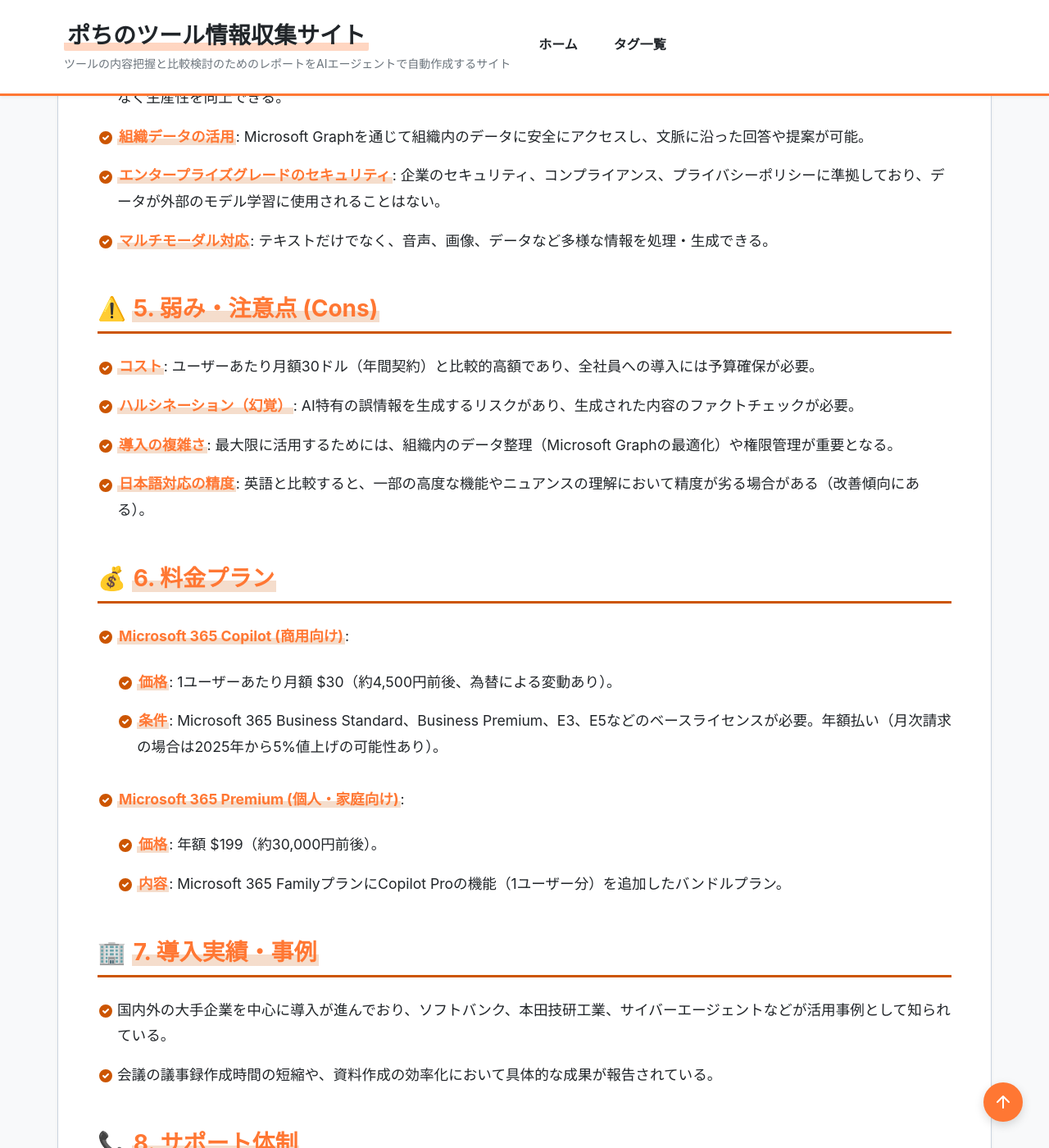
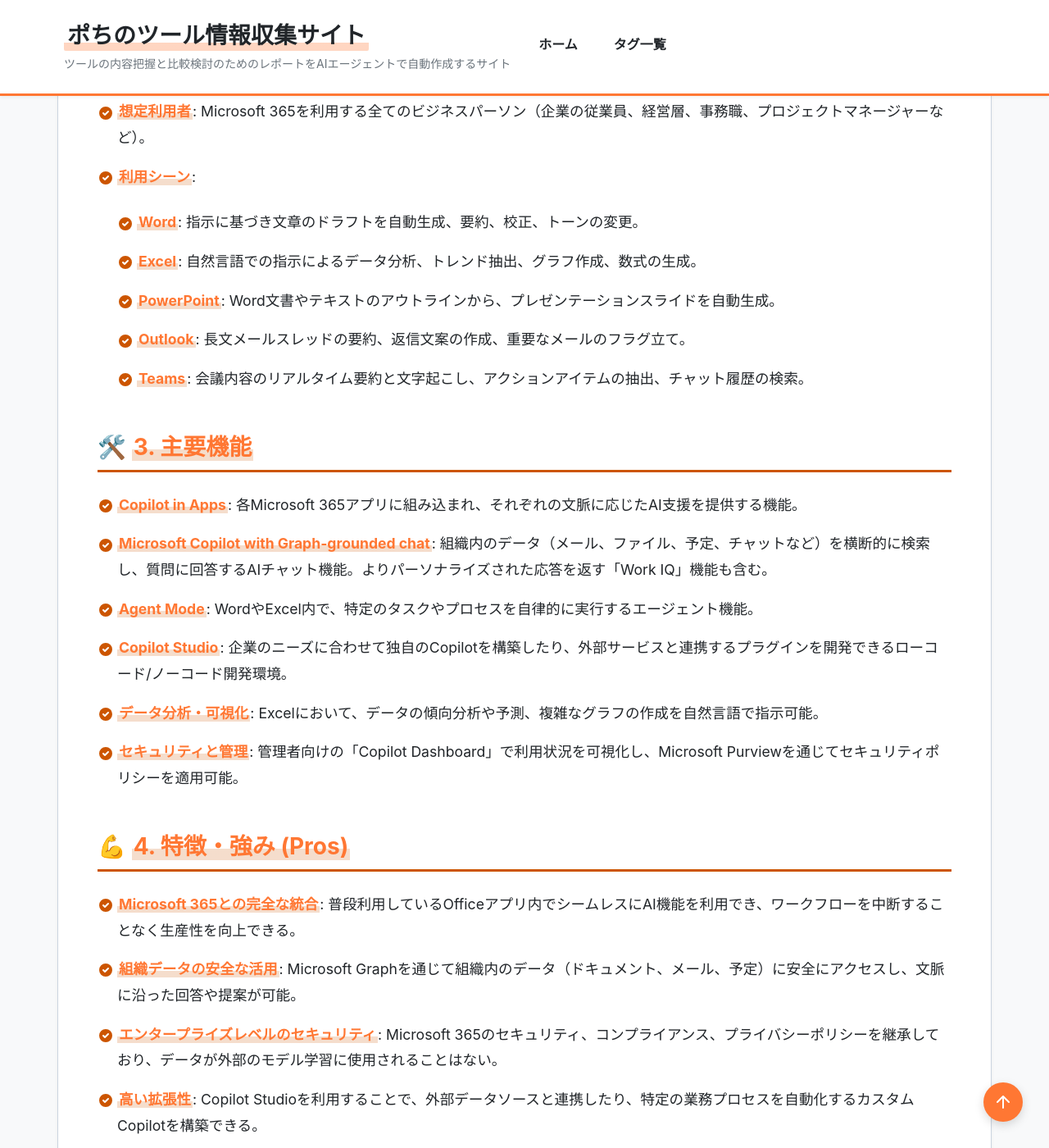
Before and after one commit to aegisfleet/tool-survey-report, a Jekyll site: the page built from _reports/microsoft-365-copilot.md, in a window 1280 px wide and 1400 px high, scrolled down 3706 px. Shown: the whole window at 82% size. Built offline with Jekyll 4.4.1, drawn with Linux system fonts in a browser that asks for light colours; some of the changed text lies outside the part shown.

Commit message:
feat(reports): Microsoft 365 Copilotレポートを更新 (#376)
AGENTS.mdの指示に基づき、Microsoft 365 Copilotの調査レポートを最新情報に更新し、テンプレートの構成に準拠させました。

主な変更点:
- フロントマターに`quick_summary`と`evaluation`セクションを追加
- 全セクションの内容を2026年1月時点の情報に更新
- 料金プランと類似ツール比較を表形式に修正
- `related_tools`で指定された関連レポートに逆リンクを追加し、双方向の整合性を確保

Co-authored-by: google-labs-jules[bot] <161369871+google-labs-jules[bot]@users.noreply.github.com>

```diff
--- a/_reports/microsoft-365-copilot.md
+++ b/_reports/microsoft-365-copilot.md
@@ -1,27 +1,63 @@
 ---
+# === フロントマター ===
+# 【必須項目】
 title: "Microsoft 365 Copilot 調査レポート"
 tool_name: "Microsoft 365 Copilot"
+tool_reading: "マイクロソフト 365 コパイロット"
 category: "生成AI"
 developer: "Microsoft"
 official_site: "https://www.microsoft.com/ja-jp/microsoft-365/copilot"
 date: "2025-11-28"
-last_updated: "2025-11-28"
+last_updated: "2026-01-11"
 tags:
   - "AI"
   - "生成AI"
-  - "LLM"
+  - "大規模言語モデル"
   - "業務効率化"
   - "Office"
   - "エージェント"
-description: "Microsoft 365アプリ（Word, Excel, PowerPoint, Teams, Outlookなど）に統合された生成AIアシスタント。GPT-4などのLLMを活用し、ドキュメント作成、データ分析、会議の要約、メール処理などを支援する。"
+description: "Microsoft 365アプリに統合された生成AIアシスタント。GPT-4等を活用し、ドキュメント作成、データ分析、会議要約、メール処理などを支援する。"
+
+# 【クイックサマリー】ホーム画面のカード表示用
+quick_summary:
+  has_free_plan: false
+  is_oss: false
+  starting_price: "$20/月"
+  target_users:
+    - "ビジネスパーソン"
+    - "大企業"
+    - "中小企業"
+  latest_highlight: "2025年12月に中小企業向けプラン「Copilot Business」を発表"
+  update_frequency: "高"
+
+# 【ツール評価】100点満点、基準点70点からの加減算方式
+evaluation:
+  score: 85
+  base_score: 70
+  plus_points:
+    - point: 10
+      reason: "Microsoft 365アプリとの深い統合により、既存の業務フローを大幅に効率化できる"
+    - point: 8
+      reason: "組織内のデータを安全に活用できるため、文脈に沿った高精度な応答が期待できる"
+    - point: 5
+      reason: "Copilot Studioによる拡張性が高く、特定の業務に特化したカスタマイズが可能"
+  minus_points:
+    - point: -5
+      reason: "ユーザーライセンスが高額で、全社展開には相応のコストがかかる"
+    - point: -3
+      reason: "最大限に活用するにはデータ整備やプロンプトスキルが求められ、学習コストが発生する"
+  summary: "Microsoft 365との深い統合と組織データ活用が強力だが、導入コストと学習コストが課題"
+
+# 【任意項目】該当するもののみ記載
+links:
+  documentation: "https://learn.microsoft.com/ja-jp/microsoft-365-copilot/"
 relationships:
+  parent: "Microsoft 365"
   related_tools:
     - "ChatGPT"
     - "Gemini"
     - "GitHub Copilot"
     - "Microsoft Power Automate"
-    - "AGENTIC STAR"
-    - "Circleback"
 ---
 
 # **Microsoft 365 Copilot 調査レポート**
@@ -29,105 +65,119 @@ relationships:
 ## **1. 基本情報**
 
 * **ツール名**: Microsoft 365 Copilot
+* **ツールの読み方**: マイクロソフト 365 コパイロット
 * **開発元**: Microsoft
 * **公式サイト**: [https://www.microsoft.com/ja-jp/microsoft-365/copilot](https://www.microsoft.com/ja-jp/microsoft-365/copilot)
+* **関連リンク**:
+  * ドキュメント: [Microsoft Learn](https://learn.microsoft.com/ja-jp/microsoft-365-copilot/)
 * **カテゴリ**: 生成AI
 * **概要**: Microsoft 365 Copilotは、Word、Excel、PowerPoint、Outlook、TeamsなどのMicrosoft 365アプリケーションに生成AIを統合した業務支援ツールです。大規模言語モデル（LLM）と組織内のデータ（Microsoft Graph）を組み合わせることで、ドキュメント作成、データ分析、メールの要約、会議の議事録作成などを自動化・効率化します。
 
 ## **2. 目的と主な利用シーン**
 
-* **解決する課題**: 業務におけるドキュメント作成の負担軽減、膨大なメールや会議録の要約、データ分析の効率化、情報の検索性の向上。
-* **主な利用者**: 企業の従業員、経営層、事務職、プロジェクトマネージャーなど、Microsoft 365を利用する全てのビジネスパーソン。
-* **具体的な利用シーン**:
-    *   **Word**: 文章の自動生成、要約、リライト、トーンの変更。
-    *   **Excel**: データからのトレンド抽出、グラフ作成、数式の生成。
-    *   **PowerPoint**: テキストやWord文書からのプレゼンテーションスライドの自動生成。
-    *   **Outlook**: 長いメールスレッドの要約、返信案の作成、トーン調整。
-    *   **Teams**: 会議のリアルタイム要約、アクションアイテムの抽出、チャット履歴の検索。
+* **解決する課題**: 繰り返し発生する定型業務の自動化、ドキュメント作成の負担軽減、膨大なメールや会議情報の要約、データ分析・可視化の効率化。
+* **想定利用者**: Microsoft 365を利用する全てのビジネスパーソン（企業の従業員、経営層、事務職、プロジェクトマネージャーなど）。
+* **利用シーン**:
+  * **Word**: 指示に基づき文章のドラフトを自動生成、要約、校正、トーンの変更。
+  * **Excel**: 自然言語での指示によるデータ分析、トレンド抽出、グラフ作成、数式の生成。
+  * **PowerPoint**: Word文書やテキストのアウトラインから、プレゼンテーションスライドを自動生成。
+  * **Outlook**: 長文メールスレッドの要約、返信文案の作成、重要なメールのフラグ立て。
+  * **Teams**: 会議内容のリアルタイム要約と文字起こし、アクションアイテムの抽出、チャット履歴の検索。
 
 ## **3. 主要機能**
 
-* **Copilot Chat**: 組織内のデータ（メール、ファイル、チャットなど）を横断的に検索し、質問に回答するAIチャット機能。セッションの継続性（Persistence）により、会話の中断後もスムーズに再開可能。
-* **Business Chat (BizChat)**: 複数のアプリやデータを横断して情報を統合し、プロジェクトの進捗確認や情報収集を支援。
-* **Copilot in Apps**: 各Microsoft 365アプリ（Word, Excel, PowerPoint, Outlook, Teams）に組み込まれたAIアシスタント機能。
-* **Agent Mode (エージェント機能)**: 特定のタスクやプロセスを自律的に実行するためのエージェント機能。Copilot Studioで作成・管理が可能。
-* **Copilot Control System**: 管理者向けの機能で、利用状況の可視化やセキュリティポリシーの適用を支援。
+* **Copilot in Apps**: 各Microsoft 365アプリに組み込まれ、それぞれの文脈に応じたAI支援を提供する機能。
+* **Microsoft Copilot with Graph-grounded chat**: 組織内のデータ（メール、ファイル、予定、チャットなど）を横断的に検索し、質問に回答するAIチャット機能。よりパーソナライズされた応答を返す「Work IQ」機能も含む。
+* **Agent Mode**: WordやExcel内で、特定のタスクやプロセスを自律的に実行するエージェント機能。
+* **Copilot Studio**: 企業のニーズに合わせて独自のCopilotを構築したり、外部サービスと連携するプラグインを開発できるローコード/ノーコード開発環境。
+* **データ分析・可視化**: Excelにおいて、データの傾向分析や予測、複雑なグラフの作成を自然言語で指示可能。
+* **セキュリティと管理**: 管理者向けの「Copilot Dashboard」で利用状況を可視化し、Microsoft Purviewを通じてセキュリティポリシーを適用可能。
 
 ## **4. 特徴・強み (Pros)**
 
-* **Microsoft 365との深い統合**: 普段使い慣れたOfficeアプリ内でシームレスにAIを利用できるため、ワークフローを中断することなく生産性を向上できる。
-* **組織データの活用**: Microsoft Graphを通じて組織内のデータに安全にアクセスし、文脈に沿った回答や提案が可能。
-* **エンタープライズグレードのセキュリティ**: 企業のセキュリティ、コンプライアンス、プライバシーポリシーに準拠しており、データが外部のモデル学習に使用されることはない。
-* **マルチモーダル対応**: テキストだけでなく、音声、画像、データなど多様な情報を処理・生成できる。
+* **Microsoft 365との完全な統合**: 普段利用しているOfficeアプリ内でシームレスにAI機能を利用でき、ワークフローを中断することなく生産性を向上できる。
+* **組織データの安全な活用**: Microsoft Graphを通じて組織内のデータ（ドキュメント、メール、予定）に安全にアクセスし、文脈に沿った回答や提案が可能。
+* **エンタープライズレベルのセキュリティ**: Microsoft 365のセキュリティ、コンプライアンス、プライバシーポリシーを継承しており、データが外部のモデル学習に使用されることはない。
+* **高い拡張性**: Copilot Studioを利用することで、外部データソースと連携したり、特定の業務プロセスを自動化するカスタムCopilotを構築できる。
 
 ## **5. 弱み・注意点 (Cons)**
 
-* **コスト**: ユーザーあたり月額30ドル（年間契約）と比較的高額であり、全社員への導入には予算確保が必要。
-* **ハルシネーション（幻覚）**: AI特有の誤情報を生成するリスクがあり、生成された内容のファクトチェックが必要。
-* **導入の複雑さ**: 最大限に活用するためには、組織内のデータ整理（Microsoft Graphの最適化）や権限管理が重要となる。
-* **日本語対応の精度**: 英語と比較すると、一部の高度な機能やニュアンスの理解において精度が劣る場合がある（改善傾向にある）。
+* **高額なライセンス費用**: ユーザーあたりのコストが高く、特に中小企業や大規模な組織での全社展開には予算的なハードルが存在する。
+* **ハルシネーション（情報の不正確さ）**: AIの特性上、誤った情報を生成するリスクは避けられないため、生成された内容は必ず人間によるファクトチェックが必要。
+* **導入効果のばらつき**: 最大限に活用するには、組織内のデータが整理されていることや、従業員のプロンプトエンジニアリングスキルが求められるため、導入効果は組織の準備状況に依存する。
+* **日本語対応の精度**: 英語と比較すると、一部の高度な機能やニュアンスの理解において精度が劣る場合がある（ただし継続的に改善されている）。
 
 ## **6. 料金プラン**
 
-* **Microsoft 365 Copilot (商用向け)**:
-    *   **価格**: 1ユーザーあたり月額 $30（約4,500円前後、為替による変動あり）。
-    *   **条件**: Microsoft 365 Business Standard、Business Premium、E3、E5などのベースライセンスが必要。年額払い（月次請求の場合は2025年から5%値上げの可能性あり）。
-* **Microsoft 365 Premium (個人・家庭向け)**:
-    *   **価格**: 年額 $199（約30,000円前後）。
-    *   **内容**: Microsoft 365 FamilyプランにCopilot Proの機能（1ユーザー分）を追加したバンドルプラン。
+| プラン名 | 料金 | 主な特徴 |
+|---|---|---|
+| **Copilot Pro (個人向け)** | $20/ユーザー/月 | Microsoft 365 Personal/Family利用者が対象。Word, Excel, PowerPoint等でCopilotが利用可能。 |
+| **Copilot Business (中小企業向け)** | $21/ユーザー/月 | Microsoft 365 Business Standard/Premium利用者が対象（最大300ユーザー）。Copilot Studioの利用も可能。 |
+| **Copilot for Microsoft 365 (大企業向け)** | $30/ユーザー/月 | Microsoft 365 E3/E5などのライセンスが必要。大規模組織向けの管理機能やセキュリティ機能が充実。 |
+
+* **課金体系**: ユーザー単位の月額課金。多くは年間契約が必須。
+* **無料トライアル**: 公式な無料トライアルはないが、特定のキャンペーンやパートナー経由で提供される場合がある。
 
 ## **7. 導入実績・事例**
 
-* 国内外の大手企業を中心に導入が進んでおり、ソフトバンク、本田技研工業、サイバーエージェントなどが活用事例として知られている。
-* 会議の議事録作成時間の短縮や、資料作成の効率化において具体的な成果が報告されている。
+* **導入企業**: Visa、BP、KPMG、EY、PwCなどのグローバル企業に加え、国内でもソフトバンク、本田技研工業、サイバーエージェントなど、多数の大手企業が導入。
+* **導入事例**: 会議の議事録作成時間を平均で50%削減、資料作成の効率化、社内ナレッジ検索の迅速化といった成果が報告されている。
+* **対象業界**: 情報通信、製造、金融、コンサルティングなど、業界を問わず幅広く導入が進んでいる。
 
 ## **8. サポート体制**
 
-* Microsoftの標準的なエンタープライズサポートが適用される。
-* 導入支援パートナーによるトレーニングや活用コンサルティングも充実している。
-* 豊富なオンラインドキュメント（Microsoft Learn）やコミュニティが利用可能。
+* **ドキュメント**: [Microsoft Learn](https://learn.microsoft.com/ja-jp/microsoft-365-copilot/)にて、導入ガイド、管理者向けドキュメント、機能リファレンスが豊富に提供されている。
+* **コミュニティ**: [Microsoft Tech Community](https://techcommunity.microsoft.com/t5/microsoft-365-copilot/ct-p/Microsoft365Copilot)で、他のユーザーや専門家と情報交換が可能。
+* **公式サポート**: Microsoft 365の法人向けサポートプランを通じて、技術的な問い合わせが可能。また、導入支援を行うパートナー企業も多数存在する。
 
 ## **9. 連携機能 (API・インテグレーション)**
 
-* **Copilot Studio**: ローコードで独自のCopilotを作成したり、外部データソース（CRM、ERPなど）と連携させるプラグインを開発可能。
-* **Graph Connectors**: 外部データをMicrosoft Graphに取り込み、Copilotから検索・参照できるようにする機能。
+* **API**: Copilot Studioを通じて、Power PlatformコネクタやカスタムAPIを利用し、1,000以上の外部サービス（Salesforce, ServiceNow, Workdayなど）とのデータ連携が可能。
+* **外部サービス連携**: 標準でMicrosoftの各種サービス（Dynamics 365, Power BI, Azure）と深く連携。Copilot Studioでプラグインを開発することで、さらに多くのSaaSと連携できる。
 
 ## **10. セキュリティとコンプライアンス**
 
-* Microsoft 365の既存のセキュリティ、コンプライアンス、プライバシーポリシーを継承。
-* 顧客データはテナント内で保護され、基盤モデルの学習には使用されない。
-* GDPRなどの主要な規制に準拠。
+* **認証**: Microsoft Entra ID (旧Azure AD) によるID管理と多要素認証(MFA)に対応。
+* **データ管理**: 顧客データはテナント内で完全に分離・保護され、基盤となる大規模言語モデルの学習には使用されない。データはMicrosoft 365のサービス境界内で処理される。
+* **準拠規格**: GDPR, ISO 27001, SOC 2など、主要な国際的・地域的なコンプライアンス基準に準拠。
 
 ## **11. 操作性 (UI/UX) と学習コスト**
 
-* **UI/UX**: Officeアプリのリボンやサイドバーに統合されており、直感的に操作可能。
-* **学習コスト**: 基本的なプロンプト入力で利用できるが、意図通りの結果を得るための「プロンプトエンジニアリング」のスキル習得が効果的活用には推奨される。
+* **UI/UX**: 各Officeアプリのリボンメニューやサイドバーに自然に統合されており、直感的で使いやすいインターフェースを提供。
+* **学習コスト**: 基本的な操作は容易だが、意図通りの高品質な結果を得るためには、効果的なプロンプトを作成するスキル（プロンプトエンジニアリング）の習得が推奨される。
 
 ## **12. ユーザーの声（レビュー分析）**
 
+* **調査対象**: G2, ITreview, Microsoft Tech Community
+* **総合評価**: 4.3/5.0 (G2)
 * **ポジティブな評価**:
-    *   会議の要約機能が非常に便利で、参加できなかった会議の内容把握に役立つ。
-    *   WordやPowerPointでのドラフト作成が高速化された。
-    *   社内情報の検索時間が大幅に短縮された。
+  * 会議の要約機能が非常に強力で、参加できなかった会議の内容把握やアクションアイテムの確認に絶大な効果を発揮する。
+  * WordやPowerPointでの資料ドラフト作成が高速化され、コンテンツ制作の初動時間が大幅に短縮された。
+  * 組織内の情報を横断的に検索できるため、必要なドキュメントや過去の議論をすぐに見つけられるようになった。
 * **ネガティブな評価 / 改善要望**:
-    *   Excelでのデータ分析機能がまだ限定的で、複雑な操作には対応しきれていない場合がある。
-    *   PowerPointのスライド生成において、デザインの微調整が難しい。
-    *   コストに見合う効果を実感するまでに時間がかかる場合がある。
+  * Excelでのデータ分析機能は、まだ複雑な要求や曖昧な指示にはうまく対応できず、期待外れな場合がある。
+  * PowerPointで生成されるスライドのデザインが画一的で、企業のブランドガイドラインに沿った調整に追加の手間がかかる。
+  * ライセンス費用が高いため、費用対効果を証明することが導入のハードルになっている。
 
 ## **13. 直近半年のアップデート情報**
 
-* **2025年10月 - Copilot Chatの機能強化**: セッションの永続性（Persistence）が向上し、会話履歴の管理が容易に。
-* **2025年10月 - Agent Modeの拡充**: WordやExcel内でのエージェント機能が強化され、より自律的なタスク実行が可能に。
-* **2025年 - 価格改定**: 月額払いのサブスクリプションに対して5%の値上げを実施（年間契約への移行を促進）。
-* **2024年後半 - Copilot Pages**: 複数人で協働できるキャンバス機能「Copilot Pages」の提供開始。
+* **2025-12-04**: 中小企業向けの新プラン「Copilot Business」（$21/ユーザー/月）を発表。
+* **2025-11-15**: Copilotの記憶・パーソナライズ機能「Work IQ」が強化され、過去の対話履歴を元にした、より文脈に沿った応答が可能に。
+* **2025-10-20**: WordとExcelに「Agent Mode」が導入され、複数ステップにわたるタスクの自律的な実行機能が強化された。
+* **2025-09-01**: 管理者向けの「Copilot Dashboard」に、より詳細な利用状況分析レポートとROI測定ツールが追加。
+
+(出典: [Microsoft Partner Center Announcements](https://learn.microsoft.com/en-us/partner-center/announcements/), [Microsoft 365 Copilot Blog](https://techcommunity.microsoft.com/t5/microsoft-365-copilot/bg-p/Microsoft365CopilotBlog))
 
 ## **14. 類似ツールとの比較**
 
-* **Gemini for Google Workspace**: Google Workspace（Docs, Sheets, Slides, Gmail）に統合されたGoogleの生成AI。Googleエコシステムを利用している企業に適している。
-* **ChatGPT (Team/Enterprise)**: 単体での対話能力や汎用性は高いが、Officeアプリとの直接的な統合や社内データとの連携（設定なしの場合）においてはCopilotが優位。
+| ツール名 | 特徴 | 強み | 弱み | 選択肢となるケース |
+|---|---|---|---|---|
+| **Microsoft 365 Copilot** | Microsoft 365製品群に深く統合されたAIアシスタント | Officeアプリとのシームレスな連携、組織データの安全な活用 | ライセンス費用が高額、Microsoftエコシステムへの依存 | Microsoft 365を全社的に利用しており、既存業務フローの効率化を最優先する場合 |
+| **Gemini for Google Workspace** | Google Workspace製品群に統合されたAIアシスタント | GoogleドキュメントやGmail等との連携、リアルタイム共同編集との親和性 | Microsoft Officeファイルとの互換性問題、機能がまだ発展途上 | Google Workspaceを全社的に利用しており、コラボレーションの強化を重視する場合 |
+| **ChatGPT Enterprise** | OpenAIが提供する企業向けの汎用会話AIプラットフォーム | 高度な対話能力と汎用性、APIによる高いカスタマイズ性 | Officeアプリや組織データとの直接的な連携には追加開発が必要 | 特定業務の自動化や、カスタムAIチャットボット開発を目的とする場合 |
 
 ## **15. 総評**
 
-* **総合的な評価**: Microsoft 365を利用している企業にとって、業務効率を劇的に向上させる可能性を持つ強力なツール。特にドキュメント作成や会議の多い組織において高いROIが期待できる。
-* **推奨されるチームやプロジェクト**: 事務作業の多いバックオフィス部門、企画・マーケティング部門、プロジェクト管理チーム。
-* **選択時のポイント**: 導入コストと期待される効果のバランス、社内データの整理状況、従業員のITリテラシーなどを考慮して導入計画を立てることが重要。
+* **総合的な評価**: Microsoft 365を業務基盤とする組織にとって、生産性を飛躍的に向上させる可能性を秘めた極めて強力なツールである。特に、ドキュメント作成、情報共有、会議運営といった日常業務の効率化において絶大な効果が期待できる。
+* **推奨されるチームやプロジェクト**: 企画書や報告書の作成が多い企画・マーケティング部門、議事録やメール処理に時間を費やす管理部門、複数のドキュメントを参照しながら作業するプロジェクトチームなど。
+* **選択時のポイント**: 導入の成否は、ライセンス費用という直接的なコストだけでなく、組織内のデータが整理・活用できる状態にあるか、そして従業員がAIを使いこなすための学習意欲があるかに大きく依存する。費用対効果を最大化するには、スモールスタートで成功事例を積み上げながら、段階的に展開することが推奨される。
```
Also changed, not shown: _reports/chatgpt.md (+1 -0 lines), _reports/gemini.md (+1 -0 lines), _reports/github-copilot.md (+1 -0 lines), _reports/microsoft-power-automate.md (+1 -0 lines).
